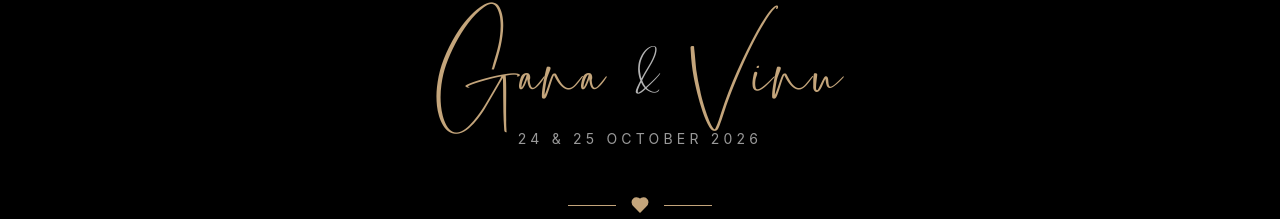
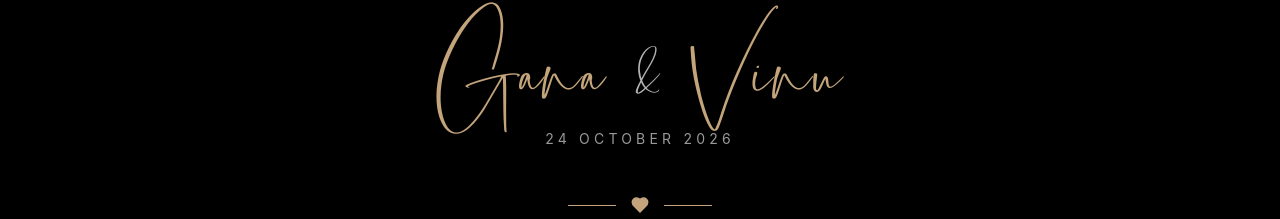
Before and after one commit to tevahdesign/for-her, a React (Vite) app: page / in a window 1280 px wide. Shown: the part 4829-5048 px from the top of the page. Built offline with nearby package versions, Linux system fonts and the light colour scheme.

Commit message:
Resolve s

```diff
--- a/index.html
+++ b/index.html
@@ -6,7 +6,9 @@
       <meta charset="UTF-8" />
       <meta name="viewport" content="width=device-width, initial-scale=1.0" />
       <title>Gana & Vinu - Wedding Invitation</title>
-      <meta name="description" content="Create a stunning, modern wedding invitation website for couples, featuring elegant design, event details, RSVP functionality, and valet assistance." />
+      <meta name="description" content="" />
+      <meta property="og:description" content="" />
+      <meta name="twitter:description" content="" />
       <meta name="robots" content="noindex, nofollow" />
       <style>html, body { height: 100%; margin: 0; } #root { height: 100%; }</style>
 
--- a/src/app/components/Footer.tsx
+++ b/src/app/components/Footer.tsx
@@ -33,7 +33,7 @@ export function Footer() {
             transition={{ duration: 0.6, delay: 0.2 }}
             className="text-xs sm:text-sm tracking-[0.3em] uppercase text-white/60 font-sans mt-2"
           >
-            24 & 25 October 2026
+            24 October 2026
           </motion.p>
 
           {/* Divider */}
```
